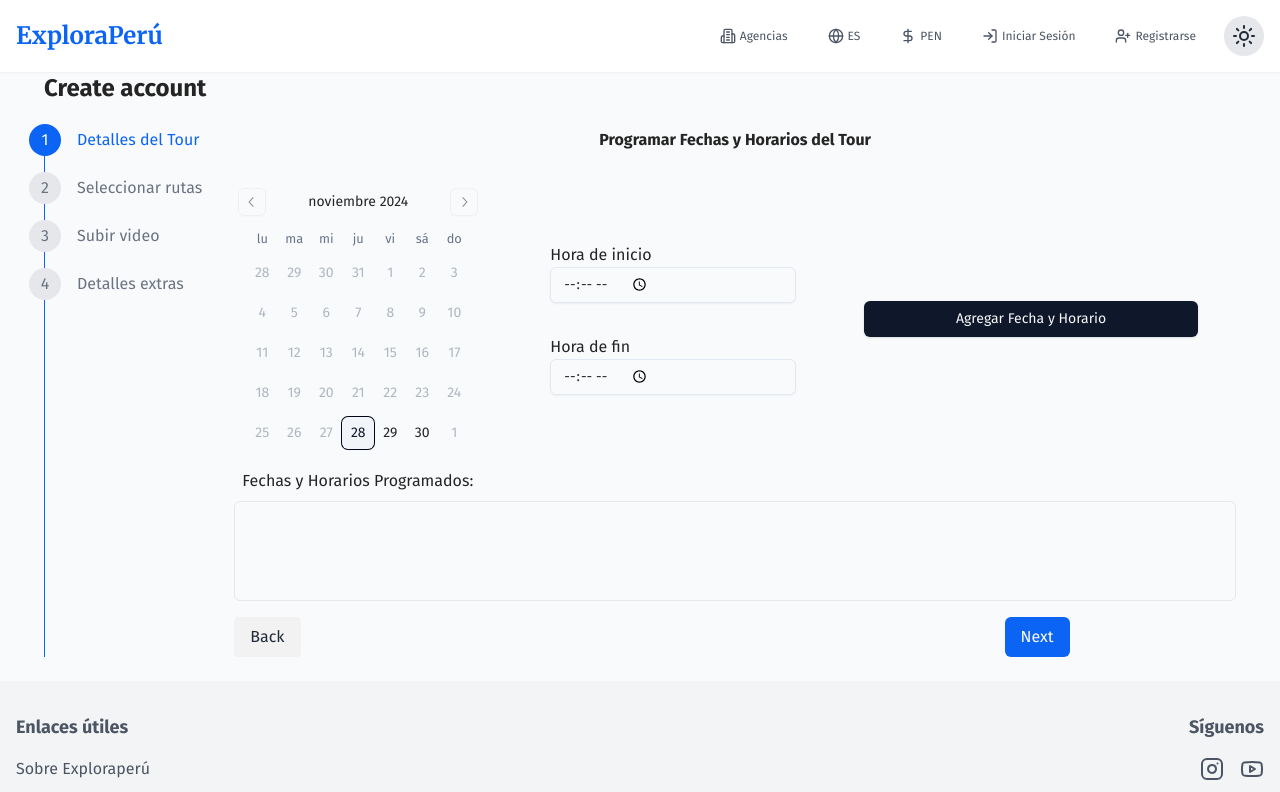
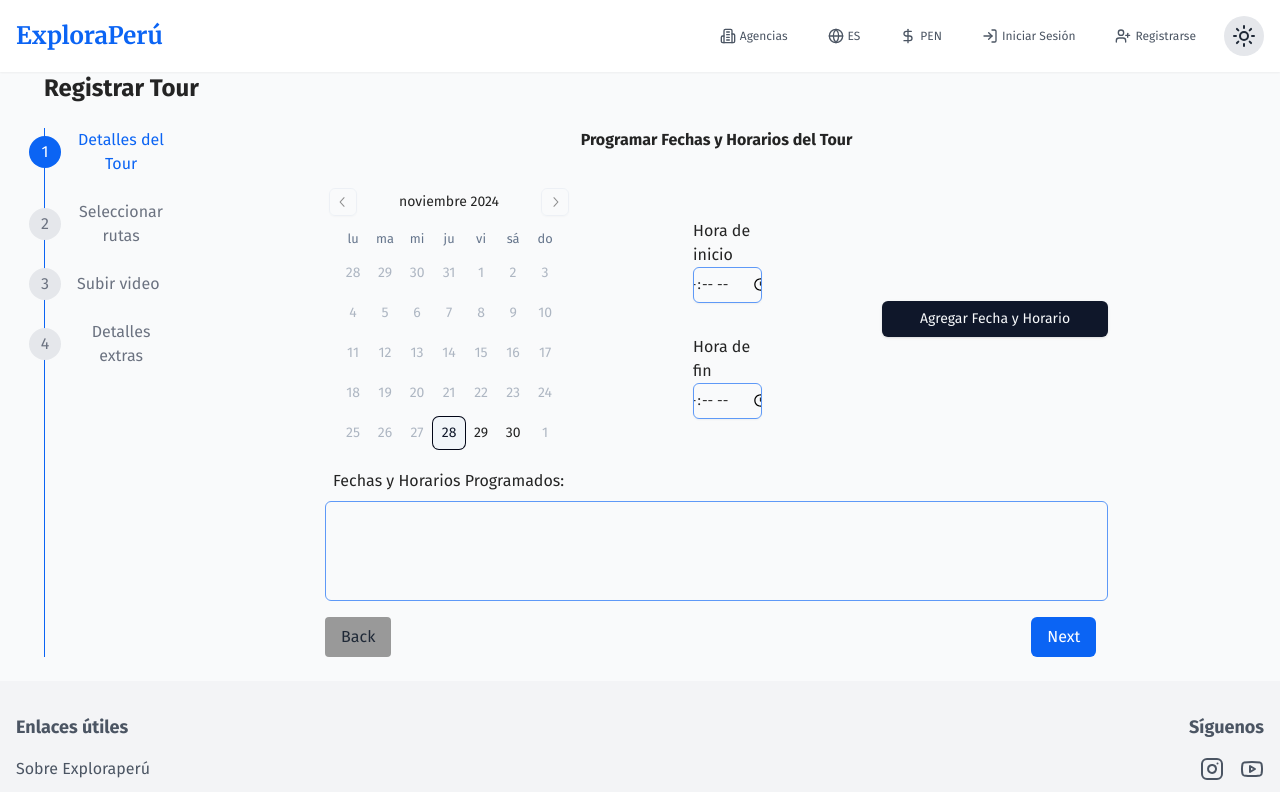
Before and after one commit to heblopez/front-explora-peru, a React (Vite) app: page /register-tours in a window 1280 px wide. Shown: the top 792 px of the page. Built offline with nearby package versions, Linux system fonts and the light colour scheme.

Commit message:
style: change border color

```diff
--- a/src/components/RegisterTour/Stepper.tsx
+++ b/src/components/RegisterTour/Stepper.tsx
@@ -29,7 +29,7 @@ export default function Stepper() {
       name: 'Detalles extras',
       content: (
         <>
-          <p>Revise su información antes de subirla</p>
+          <div>Revise su información antes de subirla</div>
           <button type='submit'>Enviar</button>
         </>
       )
@@ -46,13 +46,13 @@ export default function Stepper() {
     }
   }
   const handleBack = () => {
-    if (activeStep > 1) setActiveStep(activeStep - 1)
+    if (activeStep > 0) setActiveStep(activeStep - 1)
   }
   return (
-    <div className='w-full mx-11'>
-      <h2 className='text-2xl font-semibold mb-6'>Create account</h2>
-      <div className='flex mb-6'>
-        <ol className='relative border-l border-primary mr-8'>
+    <div className='w-full mx-11 '>
+      <h2 className='text-2xl font-semibold mb-6'>Registrar Tour</h2>
+      <div className='flex mb-6 '>
+        <ol className='relative border-l border-primary mr-8 '>
           {steps.map((step, index) => (
             <li key={step.name} className='mb-6 ml-4'>
               <button
@@ -82,12 +82,14 @@ export default function Stepper() {
             </li>
           ))}
         </ol>
-        <div className='flex-1 w-full'>
-          <div className='mb-4'>{steps[activeStep].content}</div>
+        <div
+          className={`flex-1 w-full md:mx-32  ${activeStep === steps.length - 1 ? 'hidden' : ''}`}
+        >
+          <div className='mb-4 '>{steps[activeStep].content}</div>
           <button
             onClick={handleBack}
-            disabled={activeStep === 1}
-            className='px-4 py-2 mr-[55vw] text-base border-none rounded bg-secondary text-gray-800 cursor-pointer disabled:bg-[#999999] disabled:cursor-not-allowed'
+            disabled={activeStep === 0}
+            className='px-4 py-2 mr-[50vw] text-base border-none rounded bg-secondary text-gray-800 cursor-pointer disabled:bg-[#999999] disabled:cursor-not-allowed'
           >
             Back
           </button>
@@ -99,6 +101,18 @@ export default function Stepper() {
             Next
           </button>
         </div>
+        <div
+          className={`flex-1 w-full md:mx-32  ${activeStep === steps.length - 1 ? '' : 'hidden'}`}
+        >
+          {' '}
+          <button
+            onClick={handleNextClick}
+            disabled={activeStep === steps.length - 1}
+            className='px-4 py-2 bg-primary text-white rounded-md hover:bg-primary-darker focus:outline-none focus:ring-2 focus:ring-primary focus:ring-offset-2 disabled:opacity-50 disabled:cursor-not-allowed'
+          >
+            Submit
+          </button>
+        </div>
       </div>
     </div>
   )
--- a/src/components/RegisterTour/TourScheduler.tsx
+++ b/src/components/RegisterTour/TourScheduler.tsx
@@ -37,7 +37,7 @@ export default function TourScheduler() {
   }
   return (
     <>
-      <h3 className='font-bold text-center mb-6'>
+      <h3 className=' font-bold text-center mb-6'>
         Programar Fechas y Horarios del Tour
       </h3>
       <div className='w-full'>
@@ -53,13 +53,14 @@ export default function TourScheduler() {
               locale={es}
             />
           </div>
-          <div className='flex md:flex-col md:gap-8 justify-around content-center md:w-1/3 md:px-11'>
+          <div className='flex md:flex-col md:gap-8 justify-around content-center md:w-1/3 md:px-24'>
             <div>
               <label htmlFor='start-time'>Hora de inicio</label>
               <Input
                 id='start-time'
                 type='time'
                 value={startTime}
+                className='text-primary-border-primary-light flex h-9 w-full rounded-md border border-primary-light bg-transparent px-3 py-1 text-sm shadow-sm transition-colors file:border-0 file:bg-transparent file:text-sm file:font-medium file:text-slate-950 placeholder:text-slate-500 focus-visible:outline-none focus-visible:ring-1 focus-visible:ring-slate-950 disabled:cursor-not-allowed disabled:opacity-50 dark:border-primary-light dark:file:text-slate-50 dark:placeholder:text-slate-400 dark:focus-visible:ring-slate-300 justify-center'
                 onChange={e => setStartTime(e.target.value)}
               />
             </div>
@@ -69,6 +70,7 @@ export default function TourScheduler() {
                 id='end-time'
                 type='time'
                 value={endTime}
+                className='text-primary-border-primary-light flex h-9 w-full rounded-md border border-primary-light bg-transparent px-3 py-1 text-sm shadow-sm transition-colors file:border-0 file:bg-transparent file:text-sm file:font-medium file:text-slate-950 placeholder:text-slate-500 focus-visible:outline-none focus-visible:ring-1 focus-visible:ring-slate-950 disabled:cursor-not-allowed disabled:opacity-50 dark:border-primary-light dark:file:text-slate-50 dark:placeholder:text-slate-400 dark:focus-visible:ring-slate-300 justify-center'
                 onChange={e => setEndTime(e.target.value)}
               />
             </div>
@@ -79,7 +81,7 @@ export default function TourScheduler() {
         </div>
         <div>
           <p className='m-2'>Fechas y Horarios Programados:</p>
-          <ScrollArea className='h-[100px] rounded-md border p-4'>
+          <ScrollArea className='h-[100px] rounded-md border p-4 border-primary-light dark:border-primary-light'>
             {schedules.map((schedule, index) => (
               <div
                 key={index}
```
